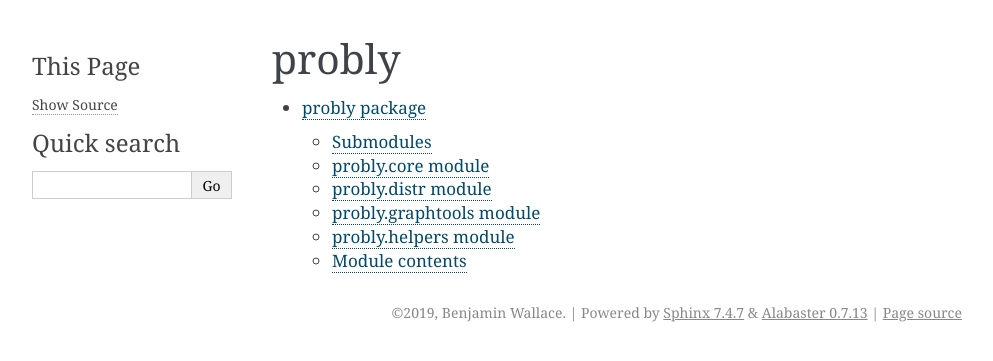
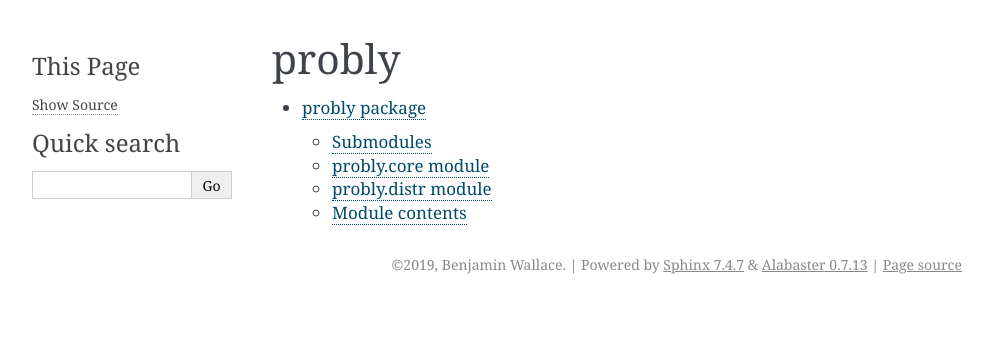
Before and after one commit to bencwallace/Probly, a Sphinx documentation site: the page built from doc/source/modules.rst, in a window 1280 px wide. Shown: the top 361 px of the page, without its empty margins (148-1141 px from the left). Built offline with Sphinx 7.4.7, drawn with Linux system fonts in a browser that asks for light colours.

Commit message:
removed deleted modules from doc

```diff
--- a/doc/source/probly.rst
+++ b/doc/source/probly.rst
@@ -20,22 +20,6 @@ probly.distr module
     :undoc-members:
     :show-inheritance:
 
-probly.graphtools module
-------------------------
-
-.. automodule:: probly.graphtools
-    :members:
-    :undoc-members:
-    :show-inheritance:
-
-probly.helpers module
----------------------
-
-.. automodule:: probly.helpers
-    :members:
-    :undoc-members:
-    :show-inheritance:
-
 
 Module contents
 ---------------
```
